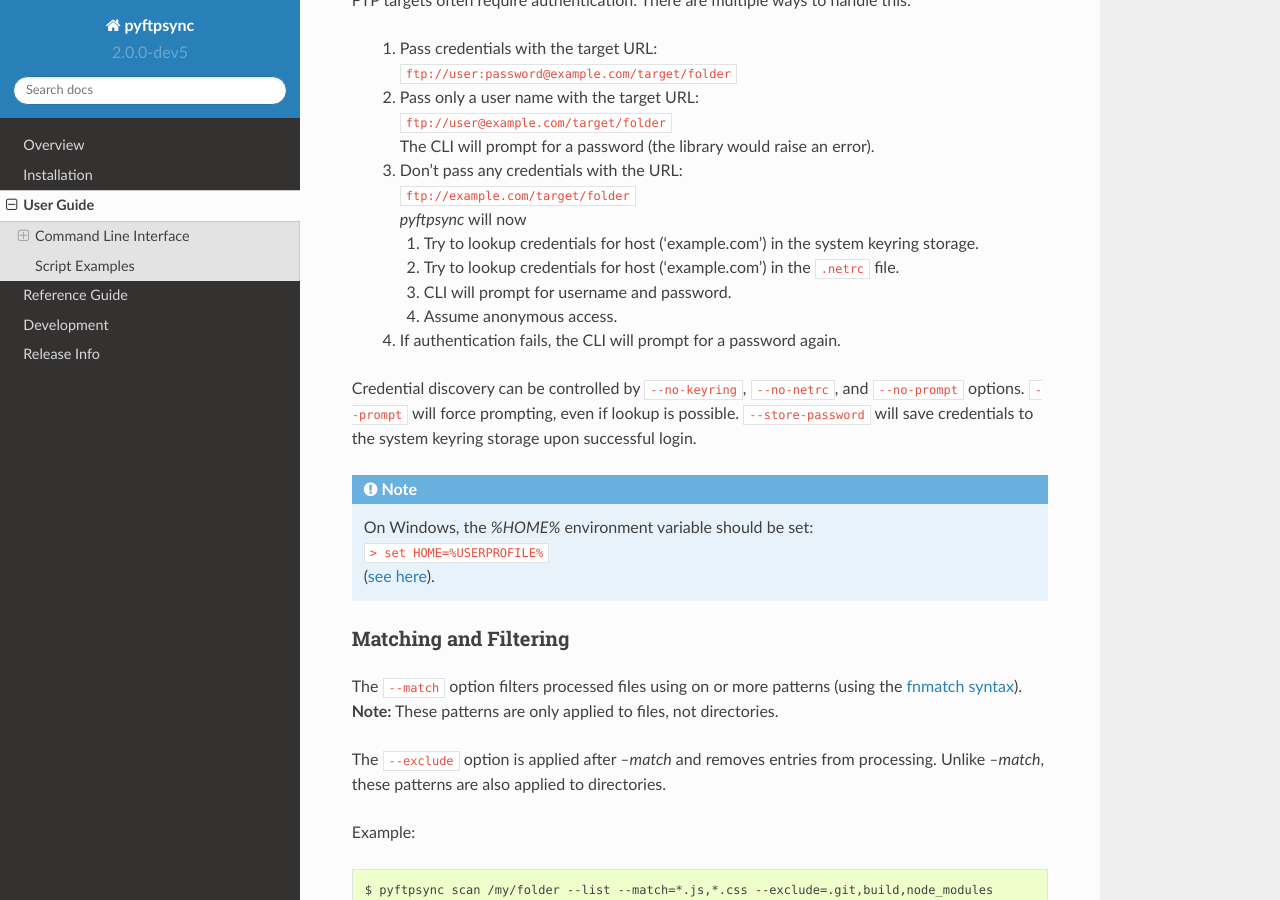
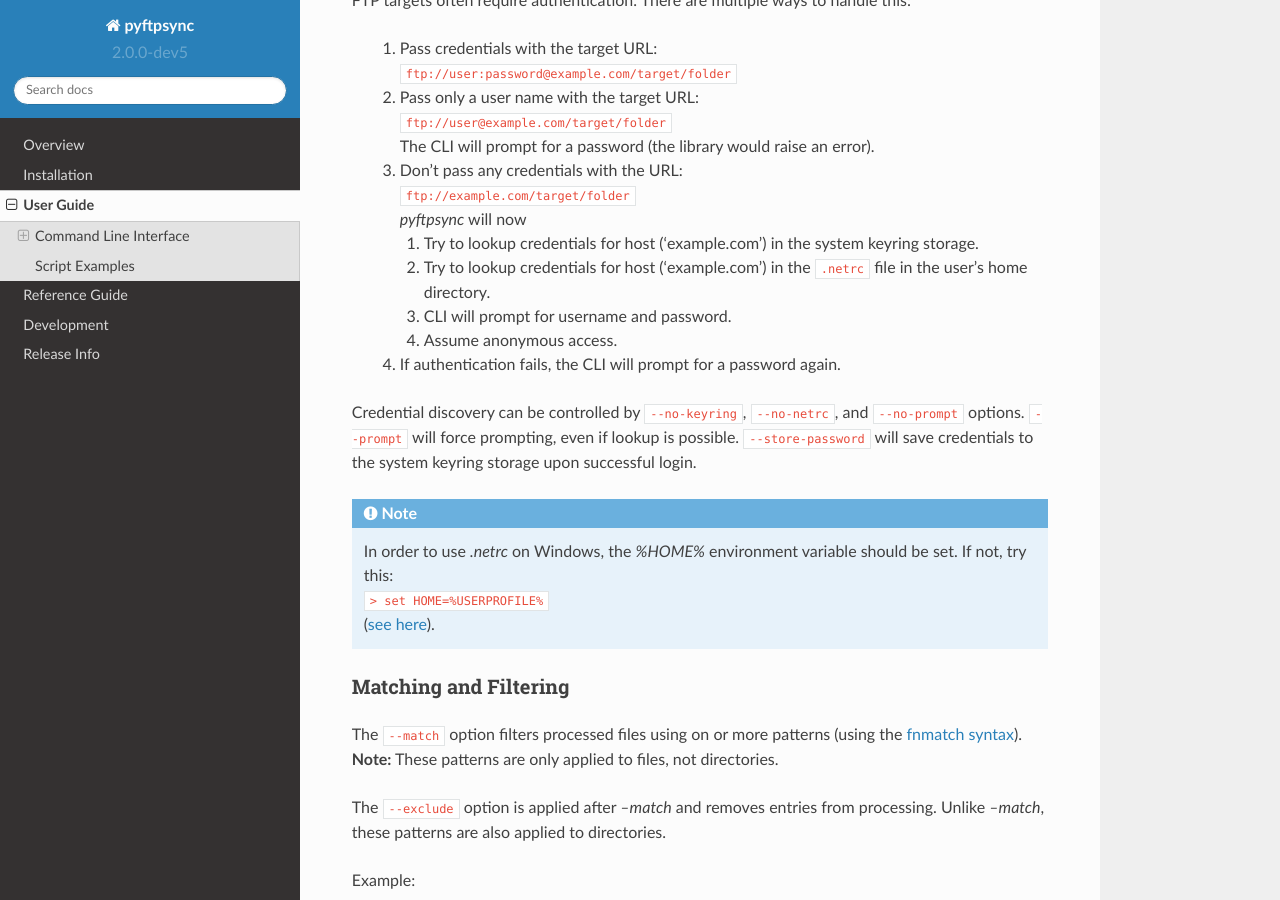
Before and after one commit to mar10/pyftpsync, a Sphinx documentation site: the page built from docs/sphinx/user_guide.rst, in a window 1280 px wide and 900 px high, scrolled down 1255 px. Built offline with Sphinx 7.4.7 and the Read the Docs theme 2.0.0, drawn with Linux system fonts in a browser that asks for light colours; the version number is read from the project's files by our own code.

```diff
--- a/docs/sphinx/user_guide.rst
+++ b/docs/sphinx/user_guide.rst
@@ -67,7 +67,8 @@
      `pyftpsync` will now
 
      1. Try to lookup credentials for host ('example.com') in the system keyring storage.
-     2. Try to lookup credentials for host ('example.com') in the ``.netrc`` file.
+     2. Try to lookup credentials for host ('example.com') in the ``.netrc`` file in the
+        user's home directory.
      3. CLI will prompt for username and password.
      4. Assume anonymous access.
 
@@ -80,7 +81,8 @@
 
 .. note::
 
-    On Windows, the `%HOME%` environment variable should be set: |br|
+    In order to use `.netrc` on Windows, the `%HOME%` environment variable should be set.
+    If not, try this: |br|
     ``> set HOME=%USERPROFILE%`` |br|
     (`see here <https://superuser.com/a/620146>`_).
 
```
Also changed, not shown: 1 other file.
